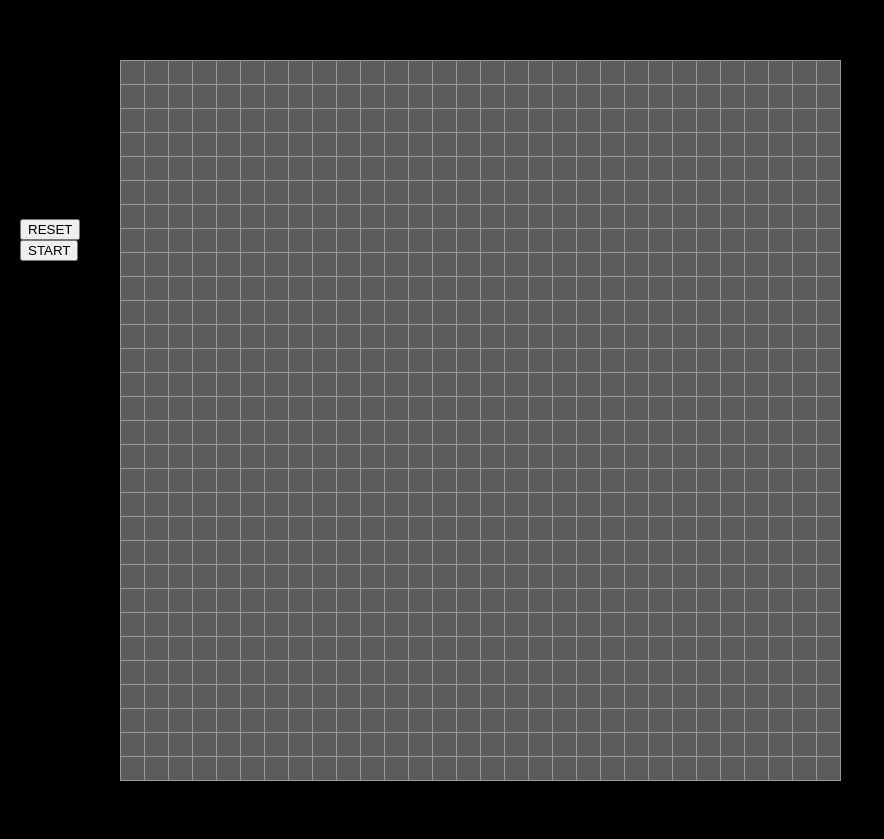
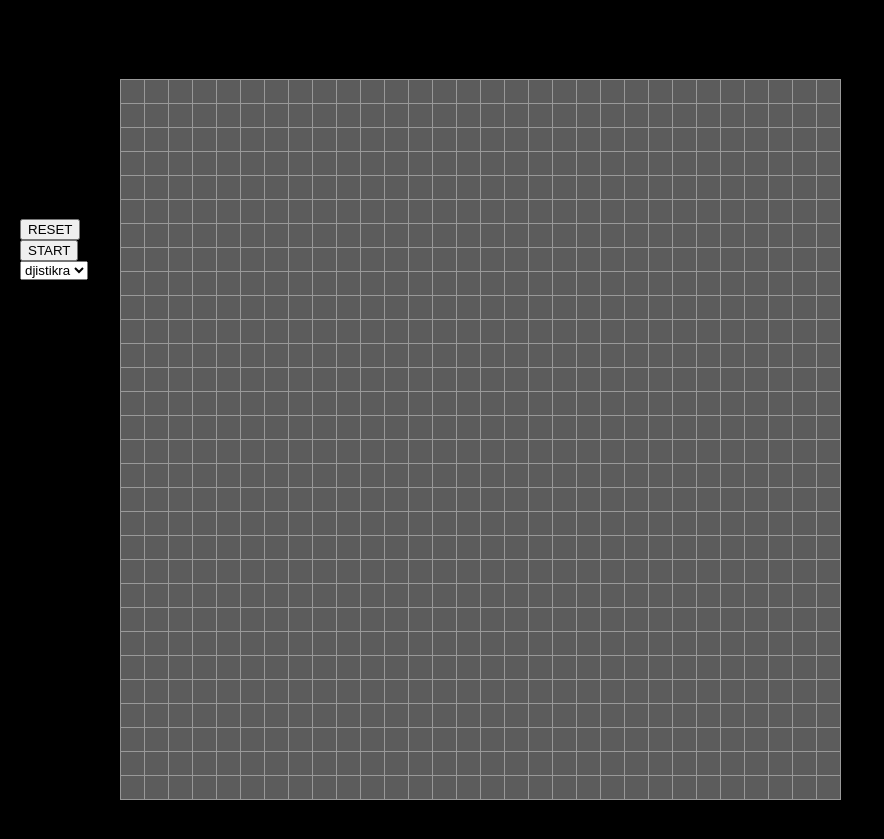
Before and after one commit to garmoned/pathfinding, a React (Create React App) app: page / in a window 1280 px wide. Shown: the part 101-940 px from the top of the page, without its empty margins (0-884 px from the left). Built offline with nearby package versions, Linux system fonts and the light colour scheme.

Commit message:
added A*

```diff
--- a/src/components/Board.jsx
+++ b/src/components/Board.jsx
@@ -11,7 +11,8 @@ class Board extends React.Component {
         super(props)
 
         this.state = {
-            bState: this.initBoardState()
+            bState: this.initBoardState(),
+            algoption: "djistikra"
         }
 
         this.solver = null;
@@ -68,7 +69,7 @@ class Board extends React.Component {
 
     startSolving = async ()=> {
 
-        this.solver = new Solver(this.state.bState)
+        this.solver = new Solver(this.state.bState,this.state.algoption)
 
 
             this.solving = setInterval(async() => {
@@ -89,6 +90,11 @@ class Board extends React.Component {
 
     }
 
+    getOption = (event)=>{
+        let algoption = event.target.options[event.target.selectedIndex].value
+        this.setState({algoption:algoption})
+    }
+
 
     render() {
         return (
@@ -97,6 +103,7 @@ class Board extends React.Component {
                     <Controls
                         reset={this.resetBoard}
                         solve={this.startSolving}
+                        getOption = {this.getOption}
                     /></div>
                 <div className="board">
 
--- a/src/components/Controls.jsx
+++ b/src/components/Controls.jsx
@@ -7,6 +7,7 @@ class Controls extends React.Component {
 
         this.reset = props.reset.bind(this)
         this.solve = props.solve.bind(this)
+        this.getOption = props.getOption.bind(this)
     }
 
     handleClick = async () =>{
@@ -32,6 +33,11 @@ class Controls extends React.Component {
                     START
             </button>
 
+            <select onChange = {this.getOption}>
+                <option value = "djistikra">djistikra</option>
+                <option value = "star">A*</option>
+            </select>
+
             </div>
         );
     }
--- a/src/objects/solver.js
+++ b/src/objects/solver.js
@@ -13,7 +13,7 @@ class Node {
 
 class Solver {
 
-    constructor(boardState) {
+    constructor(boardState,type) {
         this.boardState = boardState
         this.moves = 0;
 
@@ -23,7 +23,7 @@ class Solver {
             drawLine: "drawline"
         }
 
-
+        this.type = type
         this.djBoard = this.convertToDjBoard(this.boardState)
         this.end = this.getEndingPoint(this.djBoard)
         this.starting = this.getStartingPoint(this.djBoard)
@@ -40,8 +40,6 @@ class Solver {
             this.state = this.states.done
             alert("must have an ending node")
         }
-
-        console.log(this.djBoard)
 
     }
 
@@ -91,6 +89,9 @@ class Solver {
 
             adjNodes.forEach((node) => {
                 let calcDist = this.currentNode.distance + 1
+                if(this.type === "star"){
+                    calcDist += this.distanceFromGoal(node)
+                }
                 if (calcDist < node.distance) {
                     node.distance = calcDist
                 }
@@ -110,6 +111,13 @@ class Solver {
             return this.boardState
 
         }
+    }
+
+    distanceFromGoal = (node) =>{
+        let xDist = this.starting.x - node.x
+        let yDist = this.starting.y - node.y
+
+        return Math.pow(xDist,2) + Math.pow(yDist,2)
     }
 
     drawLine = () =>{
```
